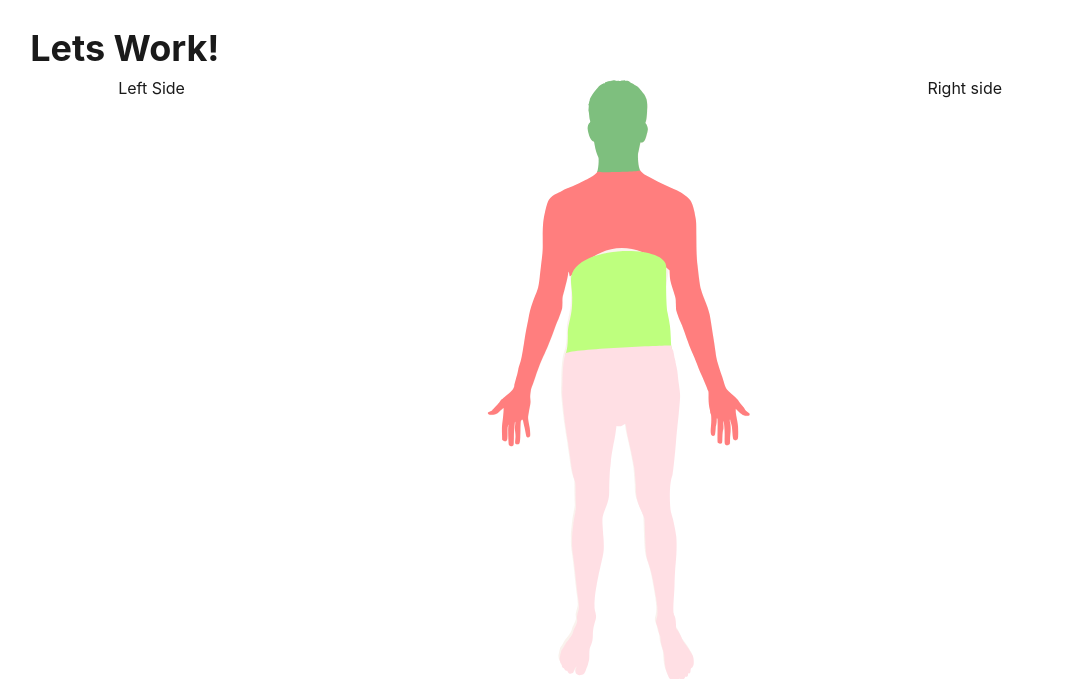
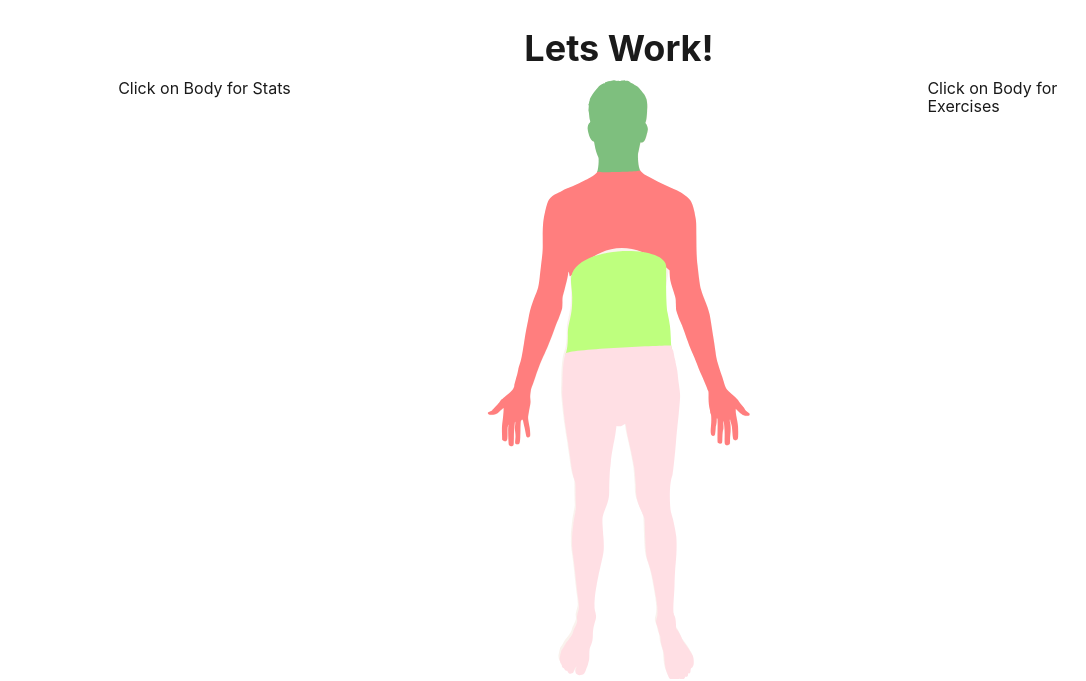
Before and after one commit to Project02Team5/FueGoals, a Node server app: page / in a window 1280 px wide. Shown: the part 73-754 px from the top of the page, without its empty margins (21-1107 px from the left). Run offline with Node 20, Linux system fonts and the light colour scheme; a user stored in the database is signed in; data comes from the database, SQL or seed files in the repository; some libraries are stand-ins or nearby versions.

Commit message:
updated layout

```diff
--- a/public/css/svgstyles.css
+++ b/public/css/svgstyles.css
@@ -58,3 +58,7 @@ span#bodySVG {
 .bodyViewR {
     width: 15vw;
 }
+
+#aboveBodyTitle {
+    text-align: center;
+}
--- a/public/js/svgtest.js
+++ b/public/js/svgtest.js
@@ -9,7 +9,15 @@ var leftEl = document.querySelector('.bodyViewL');
 function bodyPartSelector(event) {
     console.log(event.target.id);
     //   stats can be added here eventually
-    leftEl.textContent = event.target.id;
+    if (event.target.id === 'head') {
+        leftEl.textContent = "Cardio";
+    } else if (event.target.id === 'upperBody') {
+        leftEl.textContent = "Upper Body";
+    } else if (event.target.id === 'legs') {
+        leftEl.textContent = "Legs";
+    } else if (event.target.id === 'core') {
+        leftEl.textContent = "Core";
+    }
 
     //   can use this to generate exercises on the right *modals for when you choose the exercise give it the correct params? maybe the params can be set by type as cardio usually is duration and other exercises are reps based.
     if (event.target.id === 'head') {
--- a/views/homepage.handlebars
+++ b/views/homepage.handlebars
@@ -1,9 +1,9 @@
-    <h1>Lets Work!</h1>
+    <h1 id="aboveBodyTitle">Lets Work!</h1>
 <span id="bodyContainer">
 
 {{!-- Left side of the body for text --}}
 <div class="bodyViewL">
-   Left Side
+   Click on Body for Stats
 </div>
 
 
@@ -98,7 +98,7 @@ inkscape:label="Layer 1"
 
 {{!-- right side of body for text --}}
 <div class="bodyViewR">
-   Right side
+   Click on Body for Exercises
 </div>
 
 
```
